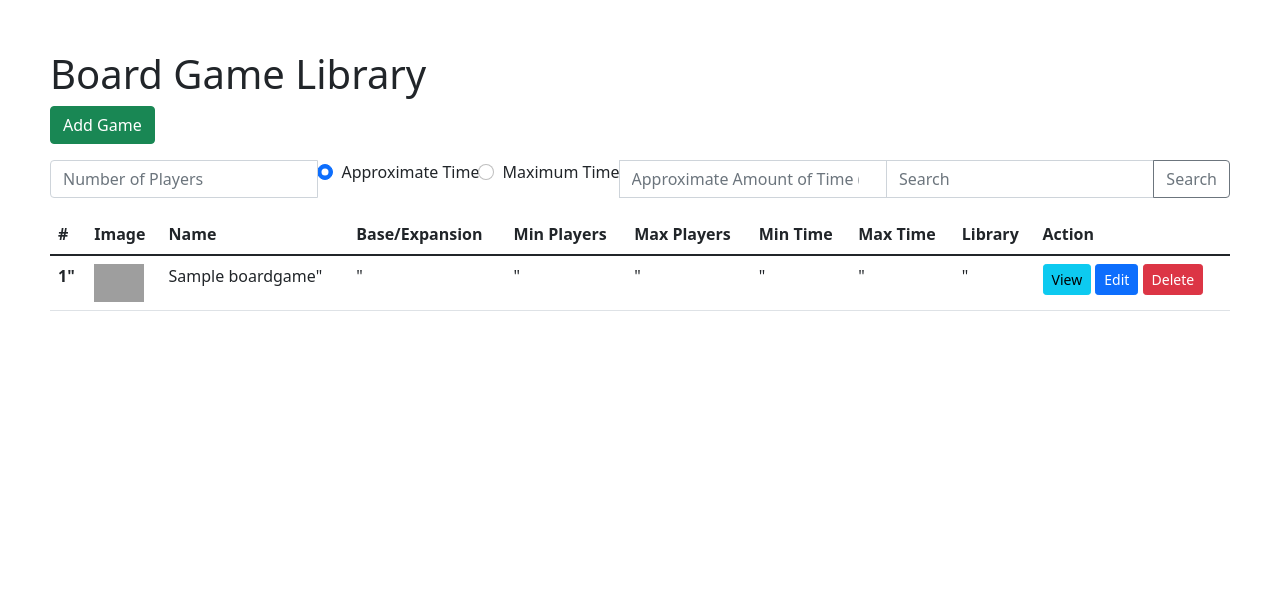
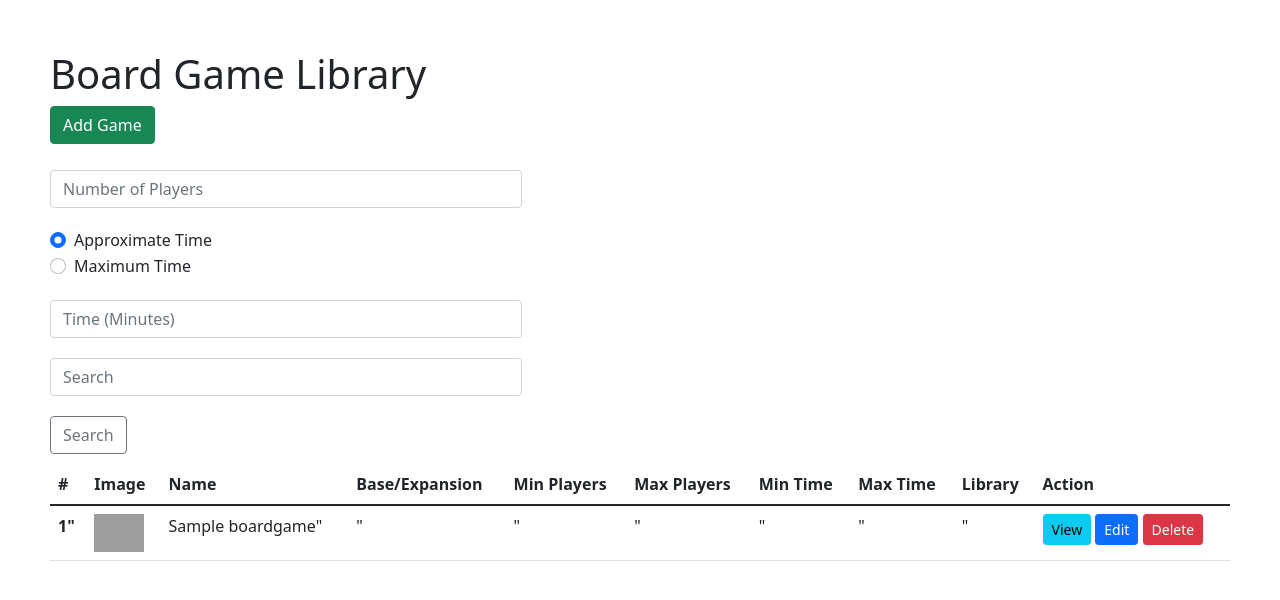
Before and after one commit to rgorish3/Board-Game-Library-v3, a PHP site: page / in a window 1280 px wide. Shown: the top 600 px of the page. Run offline with PHP 8.4, Linux system fonts and the light colour scheme; tables that the repository leaves empty or names only in its code hold one stand-in row (values such as "Sample post"); data that the repository does not hold is empty; grey boxes are pictures that could not be loaded.

Commit message:
Updated the Index search layout and css

```diff
--- a/public/app.css
+++ b/public/app.css
@@ -11,3 +11,12 @@
 .update-image{
     width: 120px;
 }
+
+.search-form{
+    width: 40%;
+}
+
+.form-group{
+    padding-top: 10px;
+    padding-bottom: 10px;
+}
--- a/public/index.php
+++ b/public/index.php
@@ -42,16 +42,18 @@ $boardgames = $statement->fetchAll(PDO::FETCH_ASSOC);
 
 
         <!--SEARCH GROUP FOR FILTERING GAMES-->
+        <div class="search-form">
+            <form>
+                <div >
 
-        <form>
-            <div class="input-group mb-3">
+                    <div class="form-group">
                         <input type="Number" step="1" class="form-control" placeholder="Number of Players" name="numPlayers" value="<?php echo $numPlayers; ?>">
-
+                    </div>
 
                         <!--TIME MODE - Approximate time is within min or max time. Max time means max time or under. Without input,
                             default state is Approximate. Otherwise, wage will select whatever was selected when the search button was clicked.
                         -->
-
+                    <div class="form-group">
                         <?php if($timeMode === 'max'){ ?>
                             <div class="form-check">
                                 <input class="form-check-input" type="radio" name="timeMode" id="approx" value="approx">
@@ -83,25 +85,27 @@ $boardgames = $statement->fetchAll(PDO::FETCH_ASSOC);
                                 </label>
                             </div>
                         <?php } ?>
-
+                    </div>
                         <!--END TIME MODE-->
 
-
-                <input type="Number" step="1" class="form-control" placeholder="Approximate Amount of Time (Minutes)" name="time" value="<?php echo $time; ?>">
+                    <div class="form-group">
+                        <input type="Number" step="1" class="form-control" placeholder="Time (Minutes)" name="time" value="<?php echo $time; ?>">
+                    </div>
 
                     <!--INSERT LIBRARY SELECTION HERE-->
 
-
+                    <div class="form-group">
                         <input type="text" class="form-control" placeholder="Search" name="search" value="<?php echo $search; ?>">
+                    </div>
 
 
 
-
-
+                    <div class="form-group">
                         <button class="btn btn-outline-secondary" type="submit" id="button-addon2">Search</button>
                     </div>
+                </div>
             </form>
-
+        </div>
 
         <!--DISPLAY TABLE FOR DISPLAYING THE BOARD GAMES-->
         <table class="table">
```
Lines whose indentation alone changed are shown as unchanged.
